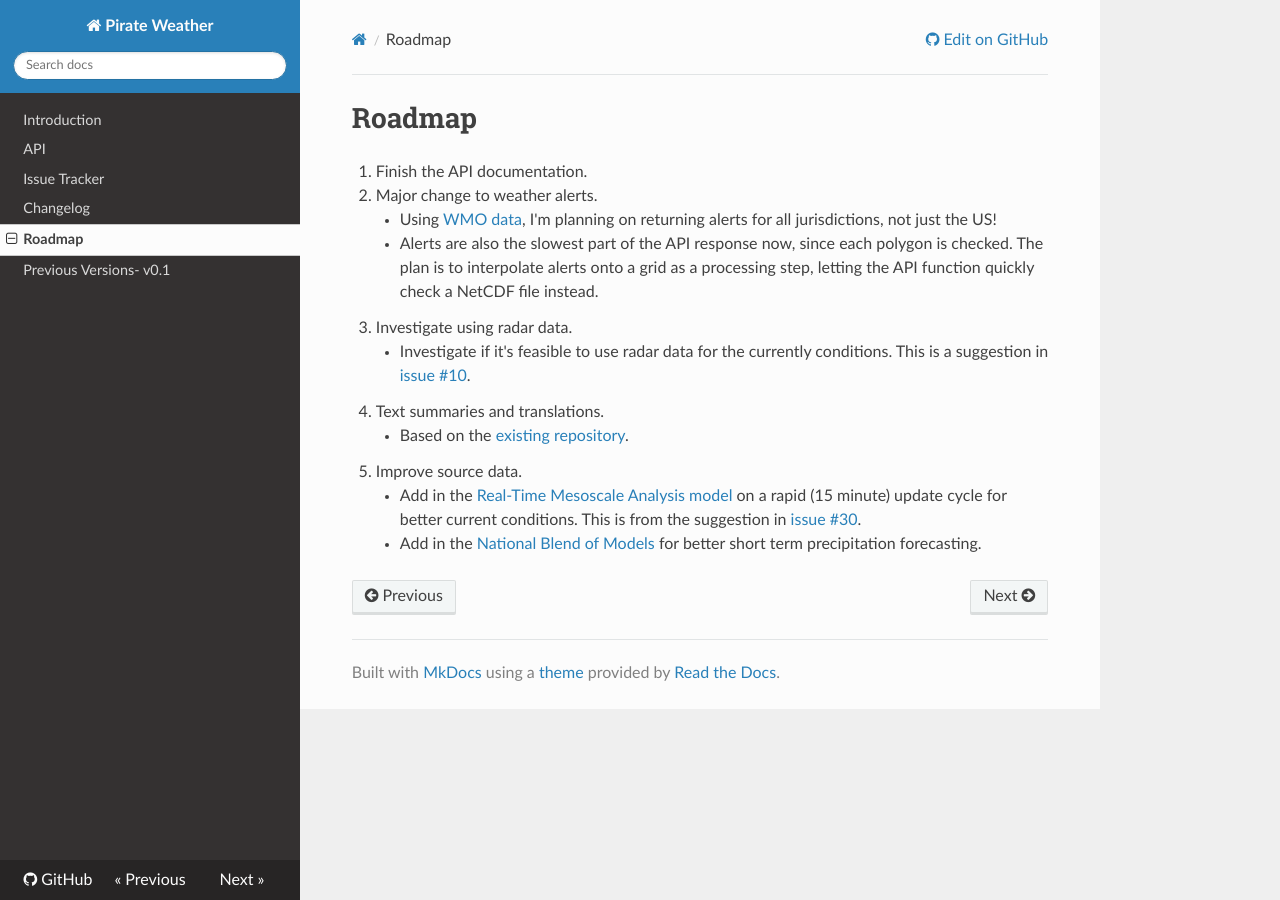
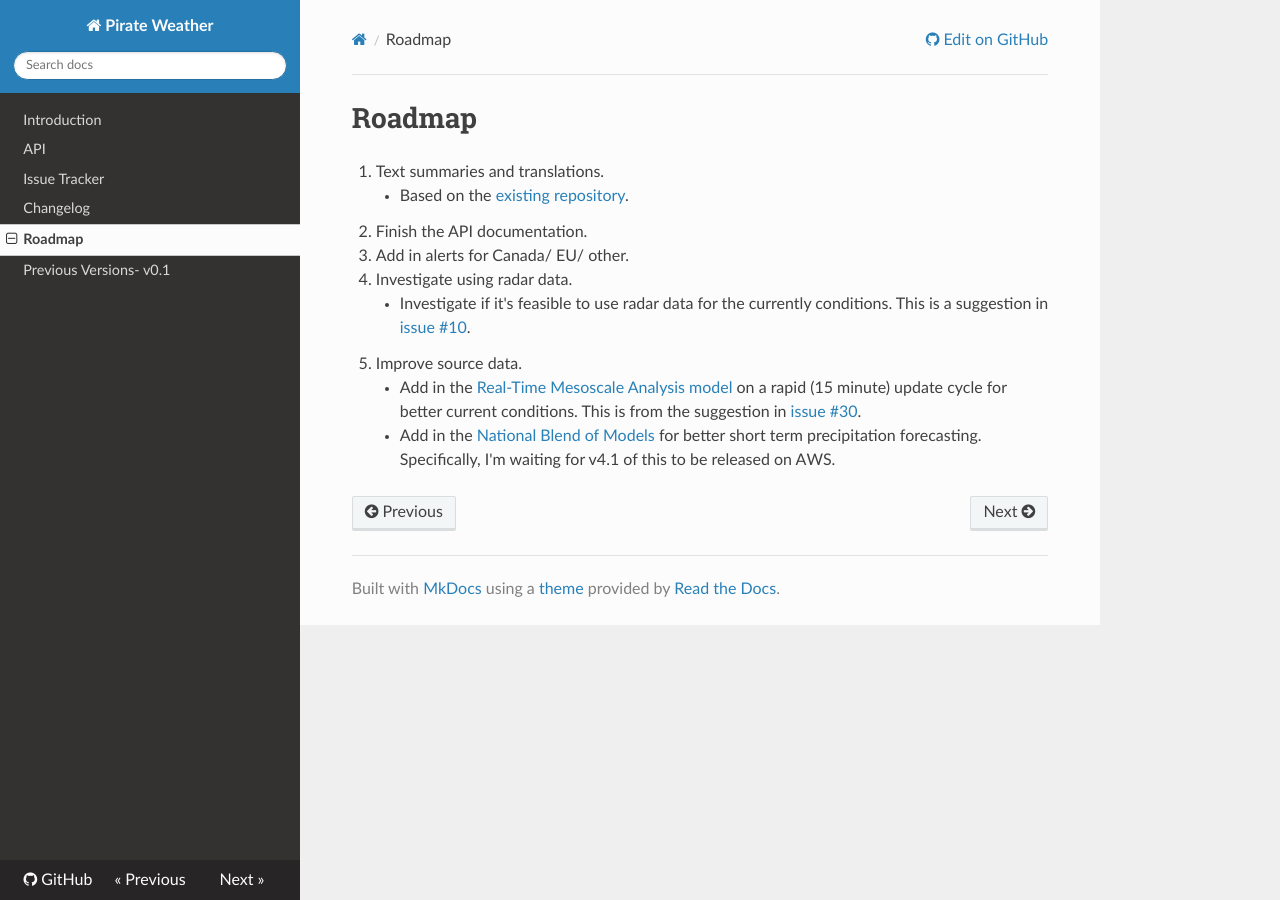
Before and after one commit to Pirate-Weather/pirateweather, an MkDocs documentation site: the page built from docs/roadmap.md, in a window 1280 px wide. Built offline with MkDocs 1.6.1, drawn with Linux system fonts in a browser that asks for light colours; nearby versions of some CDN libraries.

Commit message:
Update roadmap and changelog for new alerts

```diff
--- a/docs/roadmap.md
+++ b/docs/roadmap.md
@@ -1,12 +1,10 @@
 # Roadmap
-1. Finish the API documentation.
-2. Major change to weather alerts.
-    * Using [WMO data](https://severeweather.wmo.int/v2/), I'm planning on returning alerts for all jurisdictions, not just the US!
-	* Alerts are also the slowest part of the API response now, since each polygon is checked. The plan is to interpolate alerts onto a grid as a processing step, letting the API function quickly check a NetCDF file instead.
+1. Text summaries and translations.
+	* Based on the [existing repository](https://github.com/alexander0042/translations).
+2. Finish the API documentation.
+3. Add in alerts for Canada/ EU/ other.
 3. Investigate using radar data.
     *  Investigate if it's feasible to use radar data for the currently conditions. This is a suggestion in [issue #10](https://github.com/alexander0042/pirateweather/issues/10).
-4. Text summaries and translations.
-	* Based on the [existing repository](https://github.com/alexander0042/translations).
 5. Improve source data.
 	* Add in the [Real-Time Mesoscale Analysis model](https://www.nco.ncep.noaa.gov/pmb/products/rtma/) on a rapid (15 minute) update cycle for better current conditions. This is from the suggestion in [issue #30](https://github.com/alexander0042/pirate-weather-ha/issues/30).
-	* Add in the [National Blend of Models](https://blend.mdl.nws.noaa.gov/) for better short term precipitation forecasting.
+	* Add in the [National Blend of Models](https://blend.mdl.nws.noaa.gov/) for better short term precipitation forecasting. Specifically, I'm waiting for v4.1 of this to be released on AWS.
```
Also changed, not shown: docs/changelog.md (+2 -0 lines).
